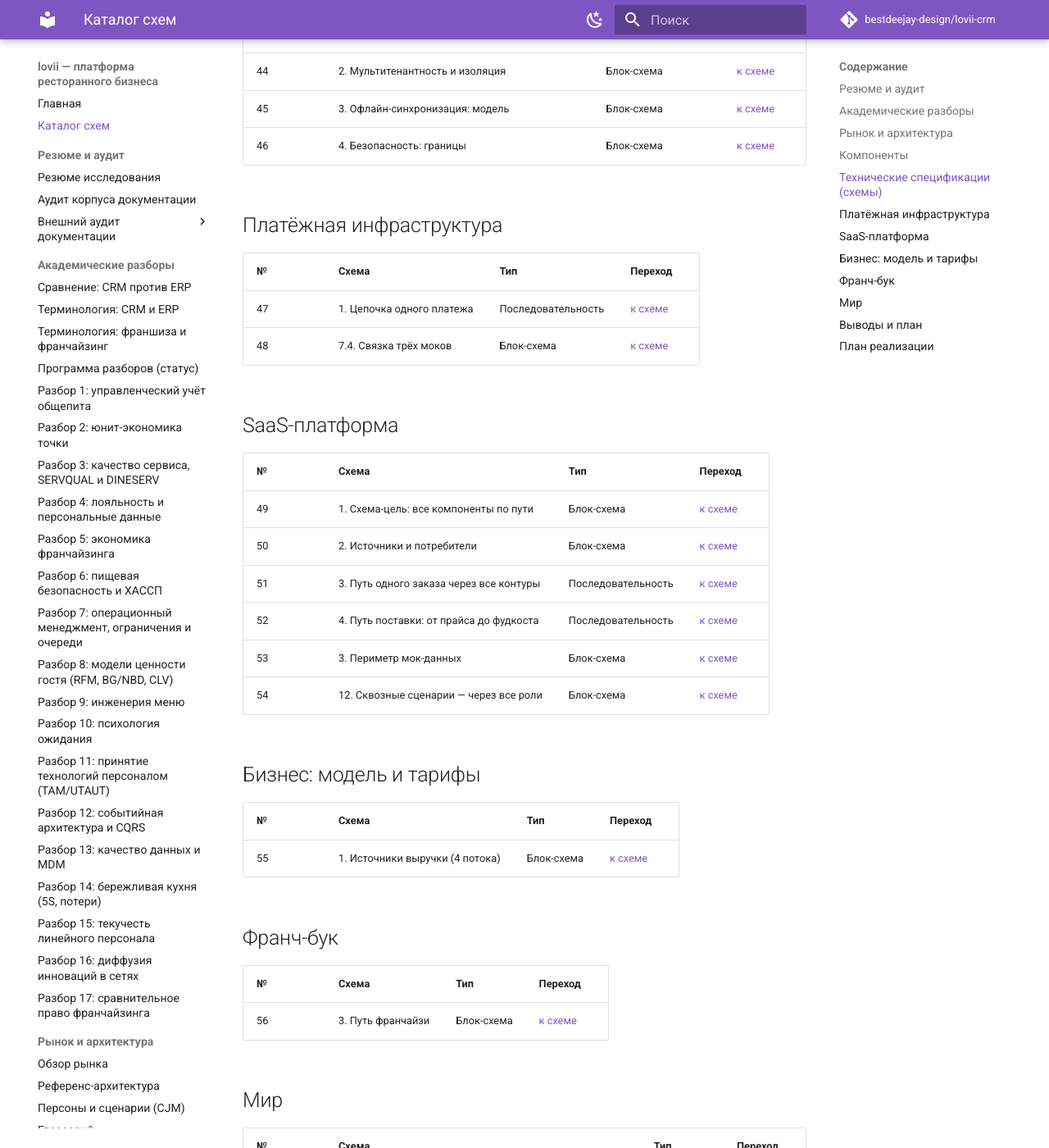
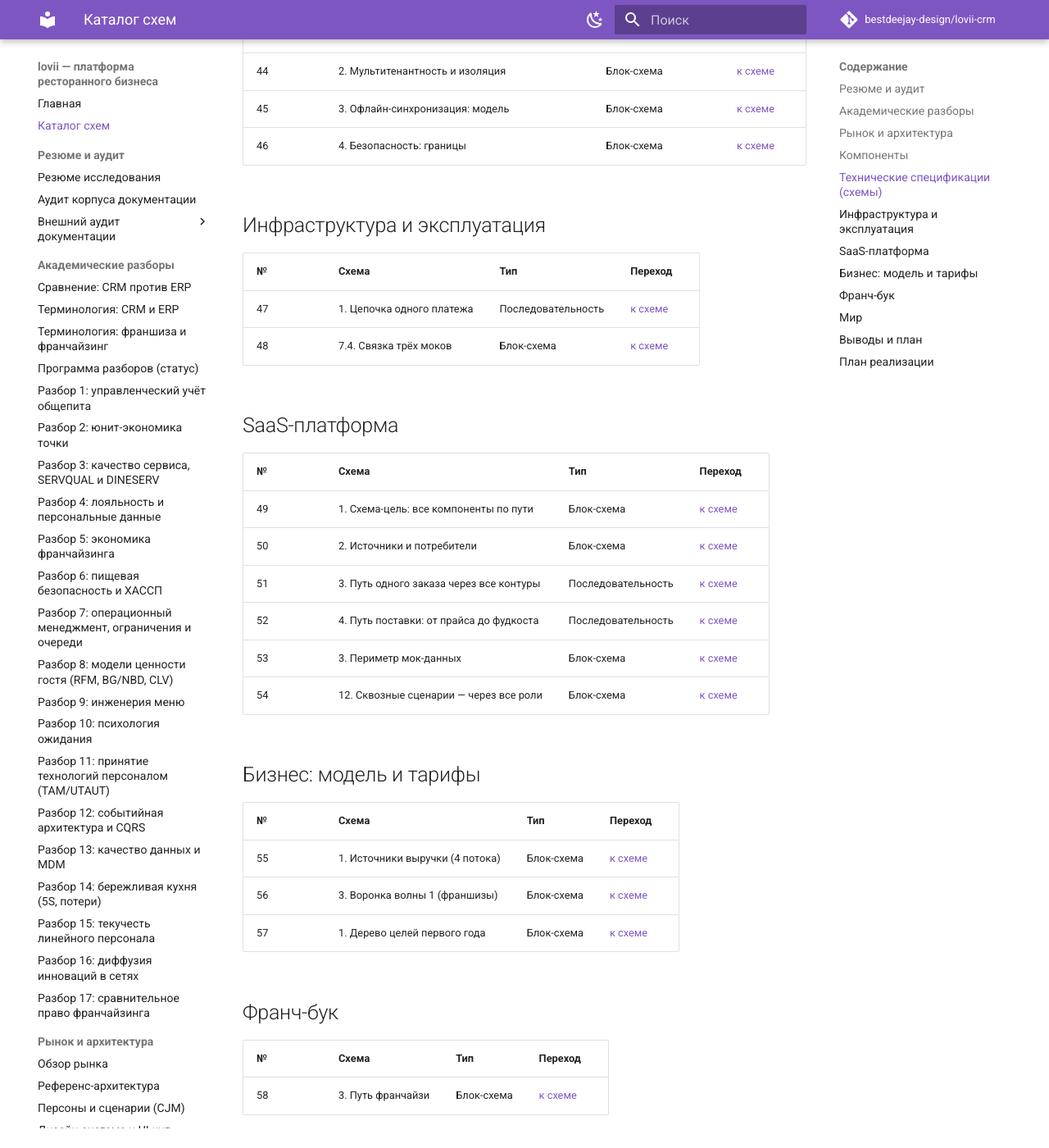
Before and after one commit to bestdeejay-design/lovii-crm, an MkDocs documentation site: the page built from docs/research/diagram-catalog.md, in a window 1280 px wide and 1400 px high, scrolled down 3575 px. Shown: the whole window at 82% size. Built offline with MkDocs 1.6.1 and Material for MkDocs 9.7.7, drawn with Linux system fonts in a browser that asks for light colours; comment, search, counter and statistics services are not loaded; some of the changed text lies outside the part shown.

Commit message:
docs: фаза 26 — GTM, план метрик, дизайн-система, эксплуатация и SLA
Co-authored-by: arena-agent <297053741+arena-agent@users.noreply.github.com>

```diff
--- a/docs/research/diagram-catalog.md
+++ b/docs/research/diagram-catalog.md
@@ -84,7 +84,7 @@
 | 45 | 3. Офлайн-синхронизация: модель | Блок-схема | [к схеме](specs/04-deployment-offline.md#3-Офлайн-синхронизация-модель) |
 | 46 | 4. Безопасность: границы | Блок-схема | [к схеме](specs/04-deployment-offline.md#4-Безопасность-границы) |
 
-## Платёжная инфраструктура
+## Инфраструктура и эксплуатация
 
 | № | Схема | Тип | Переход |
 |---|---|---|---|
@@ -107,30 +107,32 @@
 | № | Схема | Тип | Переход |
 |---|---|---|---|
 | 55 | 1. Источники выручки (4 потока) | Блок-схема | [к схеме](business/01-financial-model.md#1-Источники-выручки-4-потока) |
+| 56 | 3. Воронка волны 1 (франшизы) | Блок-схема | [к схеме](business/03-gtm-strategy.md#3-Воронка-волны-1-франшизы) |
+| 57 | 1. Дерево целей первого года | Блок-схема | [к схеме](business/04-metrics-plan.md#1-Дерево-целей-первого-года) |
 
 ## Франч-бук
 
 | № | Схема | Тип | Переход |
 |---|---|---|---|
-| 56 | 3. Путь франчайзи | Блок-схема | [к схеме](franchise/franchise-book-v0.md#3-Путь-франчайзи) |
+| 58 | 3. Путь франчайзи | Блок-схема | [к схеме](franchise/franchise-book-v0.md#3-Путь-франчайзи) |
 
 ## Мир
 
 | № | Схема | Тип | Переход |
 |---|---|---|---|
-| 57 | Аудит класса систем: middleware доставки и курьерские сервисы | Блок-схема | [к схеме](competitors/middleware-delivery.md#Аудит-класса-систем-middleware-доставки-и-курьерские-сервисы) |
+| 59 | Аудит класса систем: middleware доставки и курьерские сервисы | Блок-схема | [к схеме](competitors/middleware-delivery.md#Аудит-класса-систем-middleware-доставки-и-курьерские-сервисы) |
 
 ## Выводы и план
 
 | № | Схема | Тип | Переход |
 |---|---|---|---|
-| 58 | Цена подписки против глубины бэк-офиса | Квадрант | [к схеме](gap-analysis.md#1-Матрица-домен--система) |
-| 59 | 3. Дорожная карта (фазы) | Блок-схема | [к схеме](product-blueprint.md#3-Дорожная-карта-фазы) |
+| 60 | Цена подписки против глубины бэк-офиса | Квадрант | [к схеме](gap-analysis.md#1-Матрица-домен--система) |
+| 61 | 3. Дорожная карта (фазы) | Блок-схема | [к схеме](product-blueprint.md#3-Дорожная-карта-фазы) |
 
 ## План реализации
 
 | № | Схема | Тип | Переход |
 |---|---|---|---|
-| 60 | Дорожная карта платформы по фазам | Диаграмма Ганта | [к схеме](plan/01-implementation-plan.md#2-Фазы-с-гейтами-расшифровка-blueprint) |
-| 61 | 1. Критерии решения | Блок-схема | [к схеме](plan/02-systems-roadmap.md#1-Критерии-решения) |
-| 62 | 2. Сценарии опоры (рассматривались) | Блок-схема | [к схеме](plan/03-backbone-stack.md#2-Сценарии-опоры-рассматривались) |
+| 62 | Дорожная карта платформы по фазам | Диаграмма Ганта | [к схеме](plan/01-implementation-plan.md#2-Фазы-с-гейтами-расшифровка-blueprint) |
+| 63 | 1. Критерии решения | Блок-схема | [к схеме](plan/02-systems-roadmap.md#1-Критерии-решения) |
+| 64 | 2. Сценарии опоры (рассматривались) | Блок-схема | [к схеме](plan/03-backbone-stack.md#2-Сценарии-опоры-рассматривались) |
--- a/mkdocs.yml
+++ b/mkdocs.yml
@@ -93,6 +93,7 @@
     - Обзор рынка: research/00-market-landscape.md
     - Референс-архитектура: research/01-reference-architecture.md
     - Персоны и сценарии (CJM): research/02-personas-cjm.md
+    - Дизайн-система и UI-кит: research/design-system.md
     - Глоссарий: research/glossary.md
   - Компоненты:
     - 01. Касса и фискализация: research/components/01-pos-fiscal.md
@@ -113,8 +114,9 @@
     - "02. Ключевые процессы (последовательности)": research/specs/02-processes.md
     - "03. Контракты API и событий": research/specs/03-api-contracts.md
     - "04. Деплой, офлайн и безопасность": research/specs/04-deployment-offline.md
-  - "Платёжная инфраструктура":
+  - "Инфраструктура и эксплуатация":
     - "Банки, онлайн-кассы и ОФД: роли, экономика, лучшие примеры": research/infrastructure/banks-kassa-ofd.md
+    - "Эксплуатация платформы и SLA": research/infrastructure/02-operations-sla.md
   - "SaaS-платформа":
     - "Карта платформы: app, crm, erp — один комплекс": research/saas/00-platform-map.md
     - "Правила и схемы движения информации": research/saas/01-information-flow.md
@@ -123,6 +125,8 @@
   - "Бизнес: модель и тарифы":
     - "Финансовая модель платформы": research/business/01-financial-model.md
     - "Тарифная сетка и ценообразование": research/business/02-pricing.md
+    - "Стратегия выхода на рынок (GTM)": research/business/03-gtm-strategy.md
+    - "План метрик и измерений": research/business/04-metrics-plan.md
   - "Юридический пакет":
     - "Юрминимум запуска: состав и статусы": research/legal/01-legal-package.md
     - "Драфт: политика конфиденциальности и согласия": research/legal/02-privacy-policy-draft.md
```
Also changed, not shown: other parts of docs/research/diagram-catalog.md (+2 -2 lines), README.md (+1 -0 lines), docs/README.md (+5 -1 lines), docs/research/business/03-gtm-strategy.md (added, +59 -0 lines), docs/research/business/04-metrics-plan.md (added, +50 -0 lines), docs/research/design-system.md (added, +75 -0 lines), docs/research/infrastructure/02-operations-sla.md (added, +56 -0 lines).
